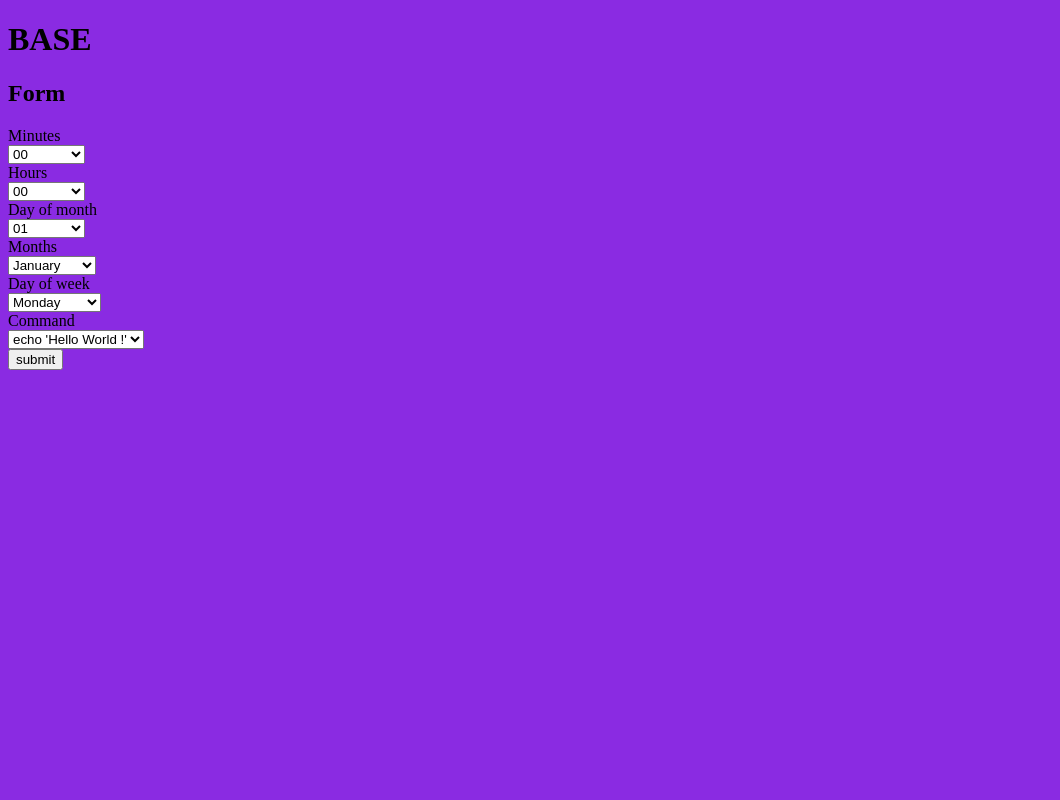
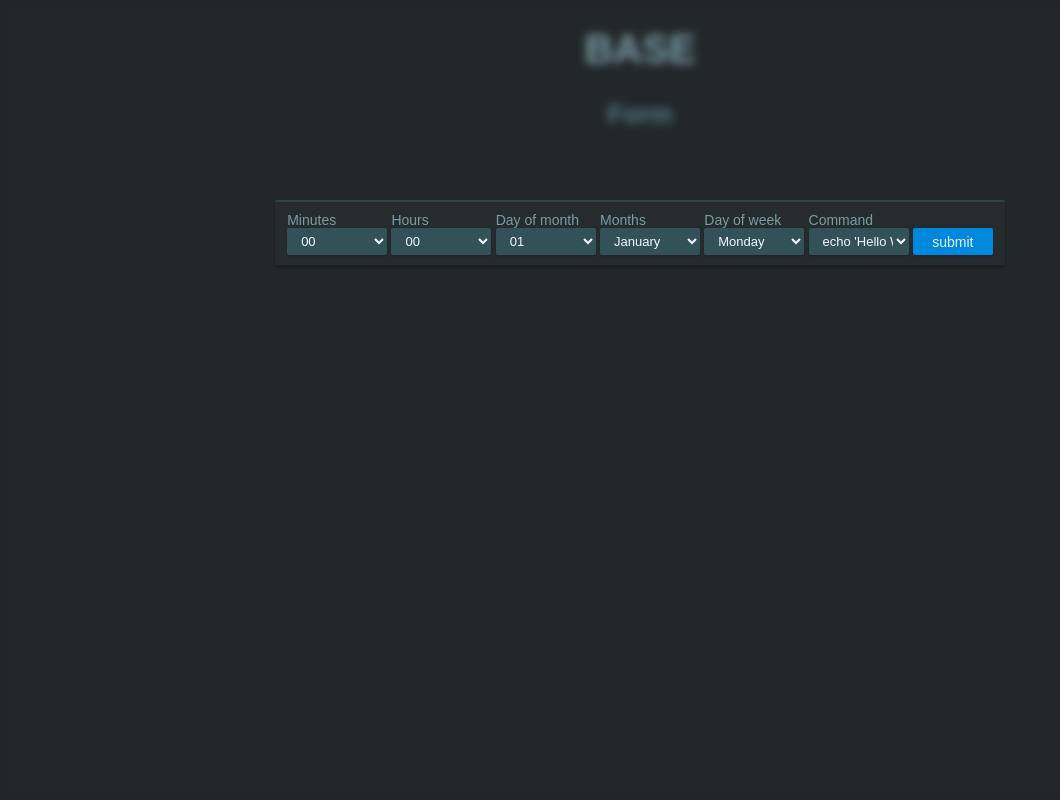
Before and after one commit to electrikbox/Cronos, a Django app: page /form/cronform/ in a window 1280 px wide. Shown: the whole page, without its empty margins (0-1060 px from the left). Run offline with Django 3.2, Linux system fonts and the light colour scheme.

Commit message:
seperate base and form css

```diff
--- /dev/null
+++ b/Cronos_server/Cronos_website/static/cron_form_style.css
@@ -0,0 +1,79 @@
+form {
+	position:relative;
+	display: flex;
+	justify-content: space-around;
+	align-items: end;
+	background-color:rgb(37, 43, 46);
+	border-radius: 2px;
+	box-sizing: border-box;
+	width: 730px;
+	height: 65px;
+	padding: 10px;
+	margin: auto;
+	box-shadow: 0 3px 4px rgba(0, 0, 0, 0.2);
+	border-top: 2px solid #30444b;
+	margin-top: 200px;
+
+}
+
+.element {
+	font-family: Arial, Helvetica, sans-serif;
+	display: flex;
+	flex-direction: column;
+	justify-content: space-between;
+	border-radius: 2px;
+}
+
+.element .label{
+	margin-top: 2px;
+	color: #799ca7;
+	font-size: 14px;
+}
+
+.element .select > *{
+	width: 100px;
+	background-color: #335258;
+	border-style: none;
+	height: 27px;
+	border-radius: 2px;
+	color: aliceblue;
+	padding-left: 10px;
+	font-size: 13px;
+	box-shadow: 0 1px 2px rgba(0, 0, 0, 0.2);
+}
+
+.element .select > *:hover{
+	color: rgb(236, 169, 24);
+}
+
+.submit {
+	background-color: #08d;
+	border-radius: 2px;
+	border: 0;
+	box-sizing: border-box;
+	color: #eee;
+	cursor: pointer;
+	font-size: 14px;
+	height: 27px;
+	margin-top: 15px;
+	text-align: center;
+	width: 80px;
+	box-shadow: 0 1px 2px rgba(0, 0, 0, 0.2);
+}
+
+.submit:hover {
+	background-color: rgb(0, 93, 151);
+}
+
+.submit:active {
+	background-color: #06b;
+}
+
+.blur {
+    backdrop-filter: blur(5px);
+    position: absolute;
+    top: 0;
+    left: 0;
+    width: 100%;
+    height: 100%;
+}
--- a/Cronos_server/Cronos_website/static/style.css
+++ b/Cronos_server/Cronos_website/static/style.css
@@ -1,4 +1,18 @@
 body
 {
-	background-color:blueviolet;
+	background-color:rgb(34, 39, 41);
 }
+
+h1 {
+	text-align: center;
+	font-family: sans-serif;
+	color: #799ca7;
+	font-size: 40px;
+}
+
+h2 {
+	text-align: center;
+	font-family: sans-serif;
+	color: #547d8a;
+	font-size: 26px;
+}
```
